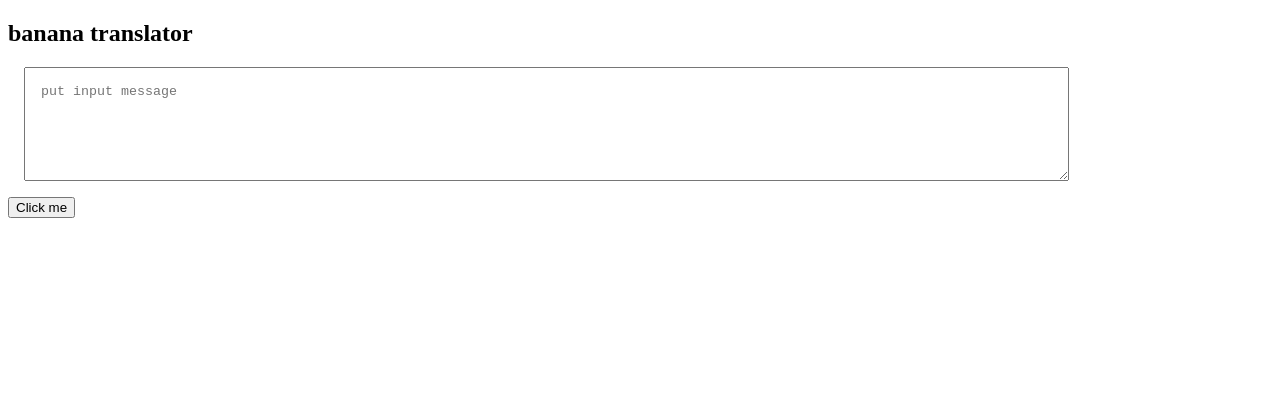
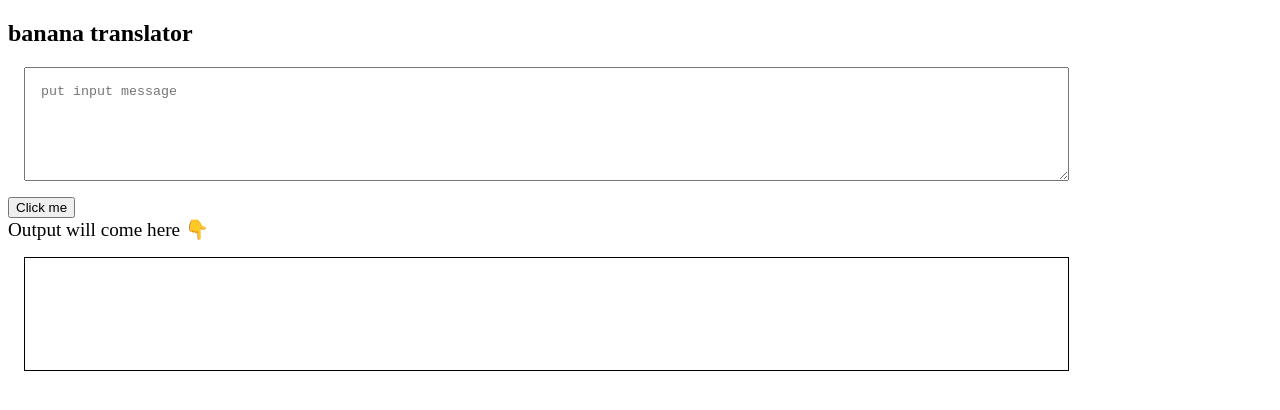
Before and after one commit to pranavmanitripathi/Minion-Translator, a plain HTML site: page index.html in a window 1280 px wide. Drawn offline with Linux system fonts and the light colour scheme.

Commit message:
input output processing done

```diff
--- a/app.js
+++ b/app.js
@@ -4,7 +4,11 @@
 
 var btntranslate = document.querySelector("#btn-translator");
 var txtinput = document.querySelector("#txt-input");
+var otput = document.querySelector("#output");
+
 
 btntranslate.addEventListener("click",function btntrans(){
-    console.log(txtinput.value);
+    otput.innerText = txtinput.value;
+
+
 })
--- a/index.html
+++ b/index.html
@@ -13,12 +13,22 @@
             display:block;
 
         }
+        #output{
+            border: 1px solid black;
+            height: 10vh;
+            width: 80%;
+            margin: 1rem;
+            padding: 1rem;
+
+        }
     </style>
 </head>
 <body>
     <h2>banana translator</h2>
     <textarea id="txt-input" placeholder="put input message"></textarea>
     <button id="btn-translator">Click me</button>
+    <div style="font-size: larger;">Output will come here 👇</div>
+    <div id="output"></div>
     <script src="app.js" type="text/javascript"></script>
 </body>
 </html>
```
